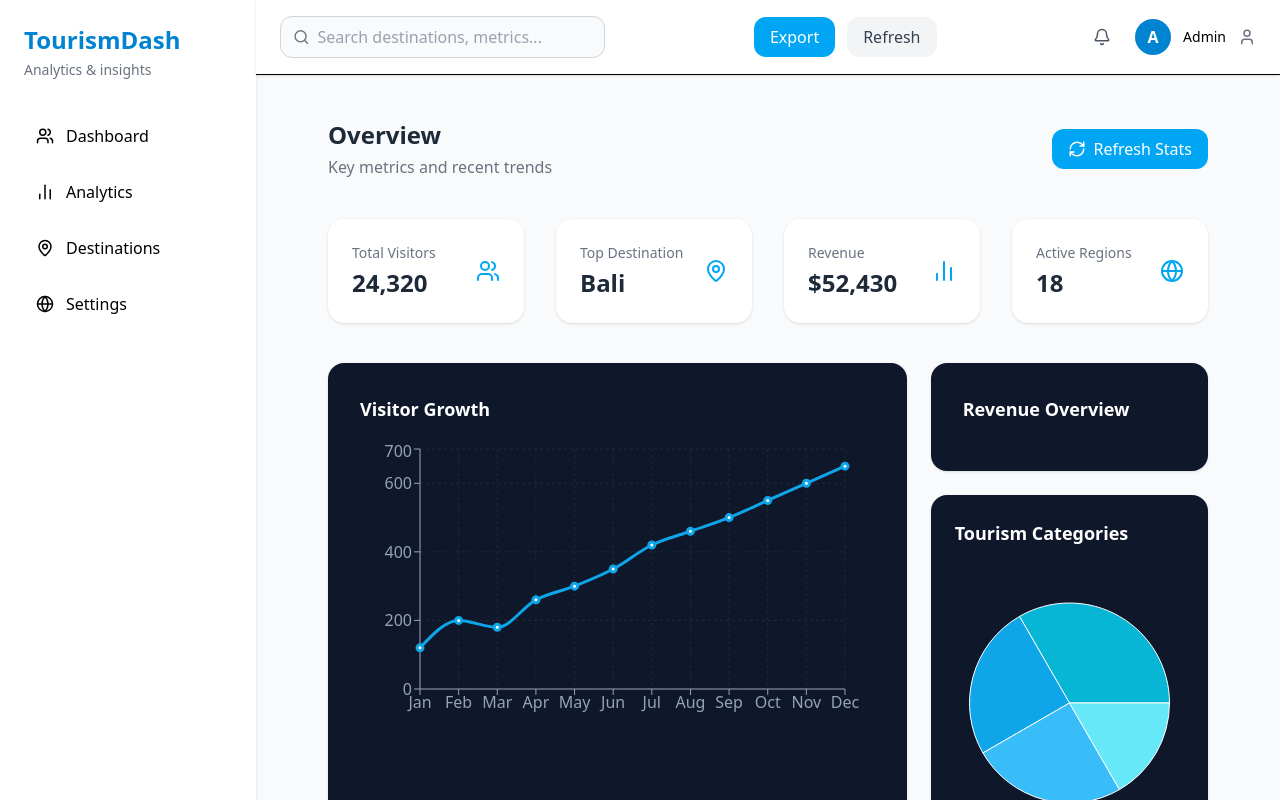
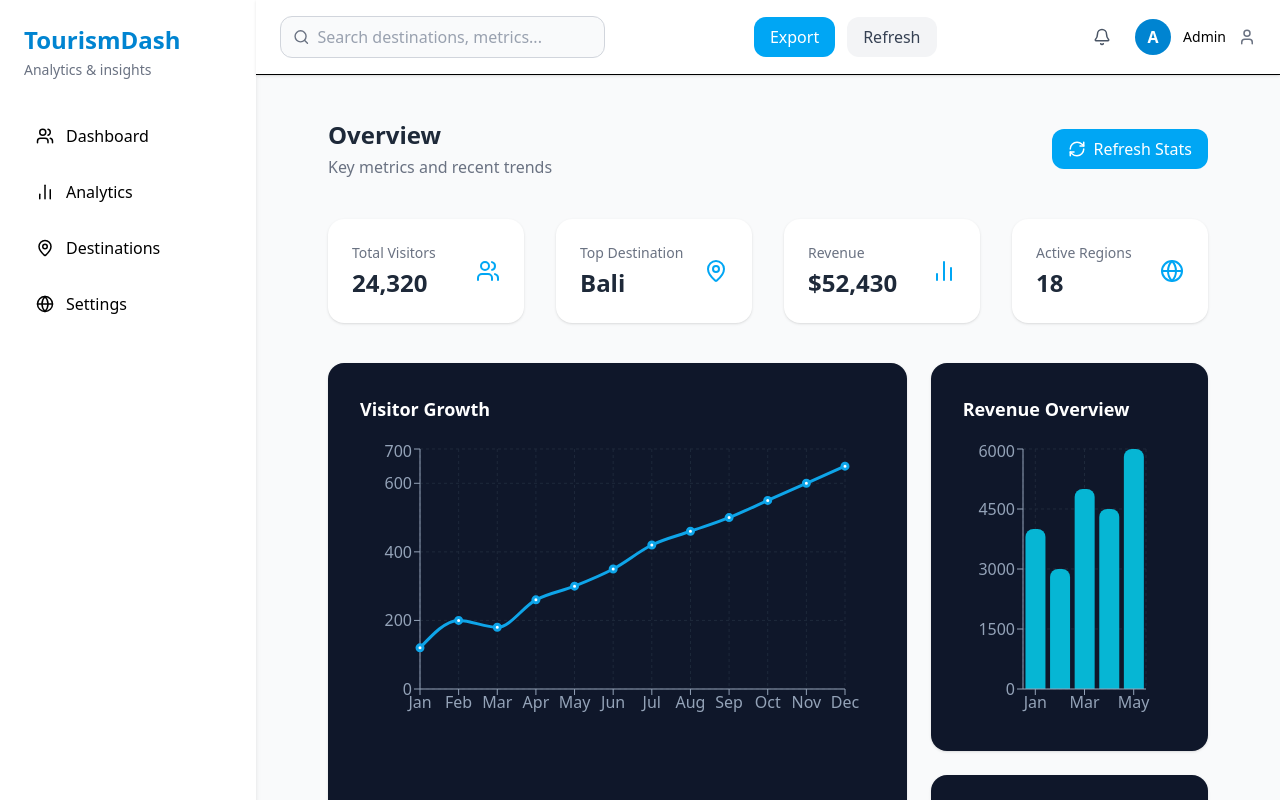
Before and after one commit to alokmuskan/Task, a React (Vite) app: page / in a window 1280 px wide. Shown: the top 800 px of the page. Built offline with nearby package versions, Linux system fonts and the light colour scheme.

Commit message:
barchart's styling is done perfectly

```diff
--- a/src/components/Charts/BarChart.jsx
+++ b/src/components/Charts/BarChart.jsx
@@ -1,20 +1,29 @@
-import { BarChart, Bar, XAxis, YAxis, Tooltip, ResponsiveContainer, CartesianGrid } from "recharts";
+import { BarChart, Bar, XAxis, YAxis, CartesianGrid, Tooltip, ResponsiveContainer } from "recharts";
 
 const data = [
-  { name: "Beach", value: 400 },
-  { name: "Mountain", value: 300 },
-  { name: "City", value: 200 },
+  { month: "Jan", revenue: 4000 },
+  { month: "Feb", revenue: 3000 },
+  { month: "Mar", revenue: 5000 },
+  { month: "Apr", revenue: 4500 },
+  { month: "May", revenue: 6000 },
+  // { month: "Jun", revenue: 7000 },
+  // { month: "Jul", revenue: 7500 },
+  // { month: "Aug", revenue: 8000 },
+  // { month: "Sep", revenue: 6500 },
+  // { month: "Oct", revenue: 7200 },
+  // { month: "Nov", revenue: 7800 },
+  // { month: "Dec", revenue: 9000 },
 ];
 
 export default function MyBarChart() {
   return (
-    <ResponsiveContainer width="100%" height="100%">
-      <BarChart data={data}>
-        <CartesianGrid strokeDasharray="3 3" />
-        <XAxis dataKey="name" />
-        <YAxis />
+    <ResponsiveContainer width="100%" height={280}>
+      <BarChart data={data} margin={{ top: 10, right: 30, left: 0, bottom: 0 }}>
+        <CartesianGrid strokeDasharray="3 3" stroke="#1e293b" />
+        <XAxis dataKey="month" stroke="#94a3b8" />
+        <YAxis stroke="#94a3b8" />
         <Tooltip />
-        <Bar dataKey="value" fill="#0ea5e9" />
+        <Bar dataKey="revenue" fill="#06b6d4" radius={[8, 8, 0, 0]} />
       </BarChart>
     </ResponsiveContainer>
   );
```
